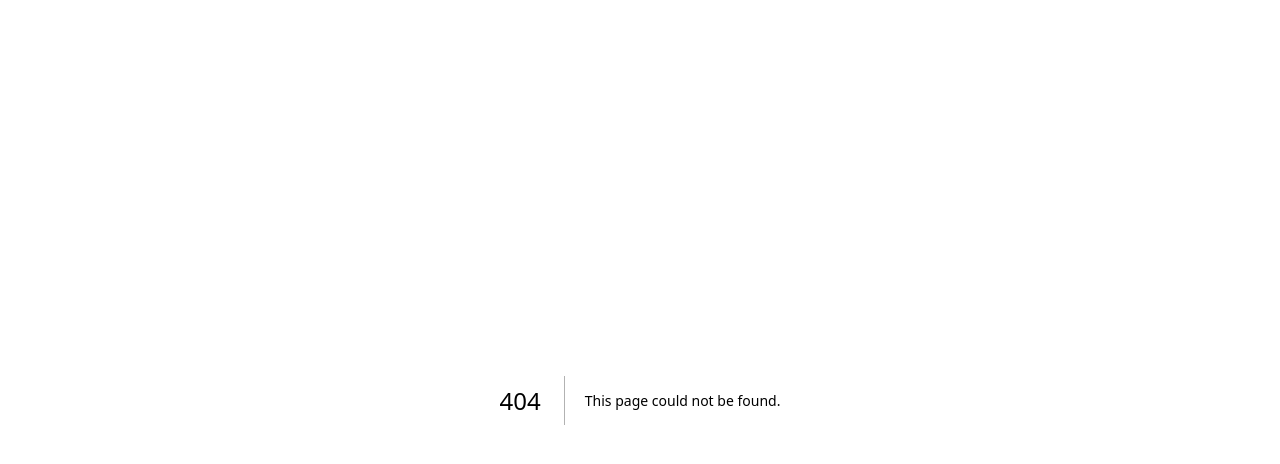
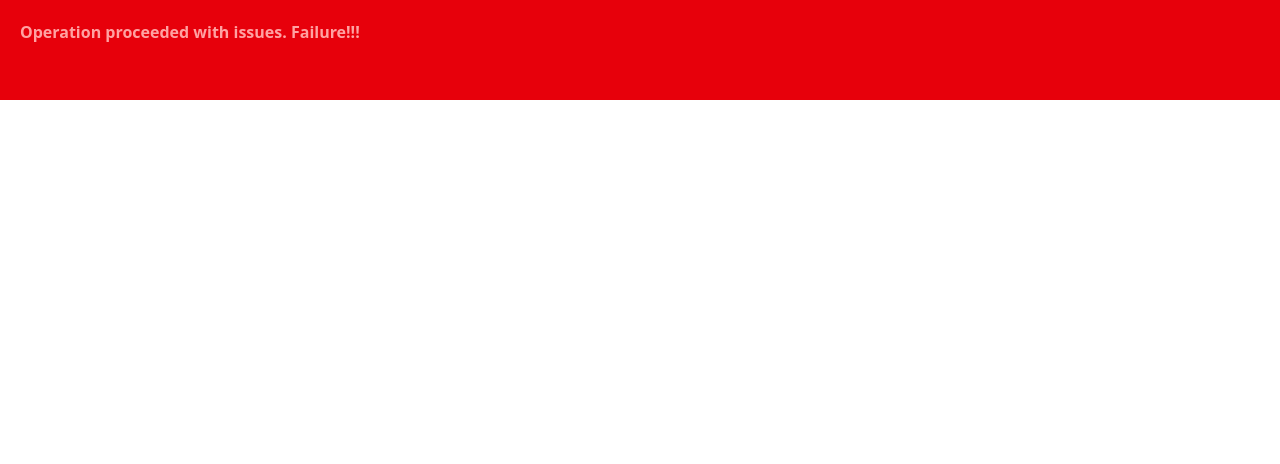
Before and after one commit to bogdankol/telrgam-bot-calendar, a Next.js app: page /success-failure-page in a window 1280 px wide. Before the commit this address had no page. Shown: the top 464 px of the page. Built offline with nearby package versions, Linux system fonts and the light colour scheme.

Commit message:
created mono-webhook and success-failure page

```diff
--- /dev/null
+++ b/src/app/api/mono-webhook/route.ts
@@ -0,0 +1,8 @@
+import { NextRequest, NextResponse } from 'next/server';
+
+export async function POST(req: NextRequest) {
+  const body = await req.json()
+
+  console.log('I am webhook', { body })
+  return NextResponse.json({ ... body })
+}
--- /dev/null
+++ b/src/app/success-failure-page/content.tsx
@@ -0,0 +1,6 @@
+export default function Content({ success }: { success: boolean }) {
+	return <div className={`flex content-center p-5 h-[100px] ${success ? 'bg-green-600' : 'bg-red-600' }`}>
+    {success && <h1 className='font-bold text-xl text-green-300'>Successfully completed payment. Hurray!!!</h1>}
+    {!success && <h1 className='font-bold text-x1 text-red-300'>Operation proceeded with issues. Failure!!!</h1>}
+  </div>
+}
--- /dev/null
+++ b/src/app/success-failure-page/page.tsx
@@ -0,0 +1,9 @@
+import Content from './content'
+
+export default async function Page({ searchParams }: {
+  searchParams: Promise<{ [key: string]: string | string[] | undefined }>
+}) {
+
+  const success = (await searchParams )?.success
+  return <Content success={success === 'true'} />
+}
```
